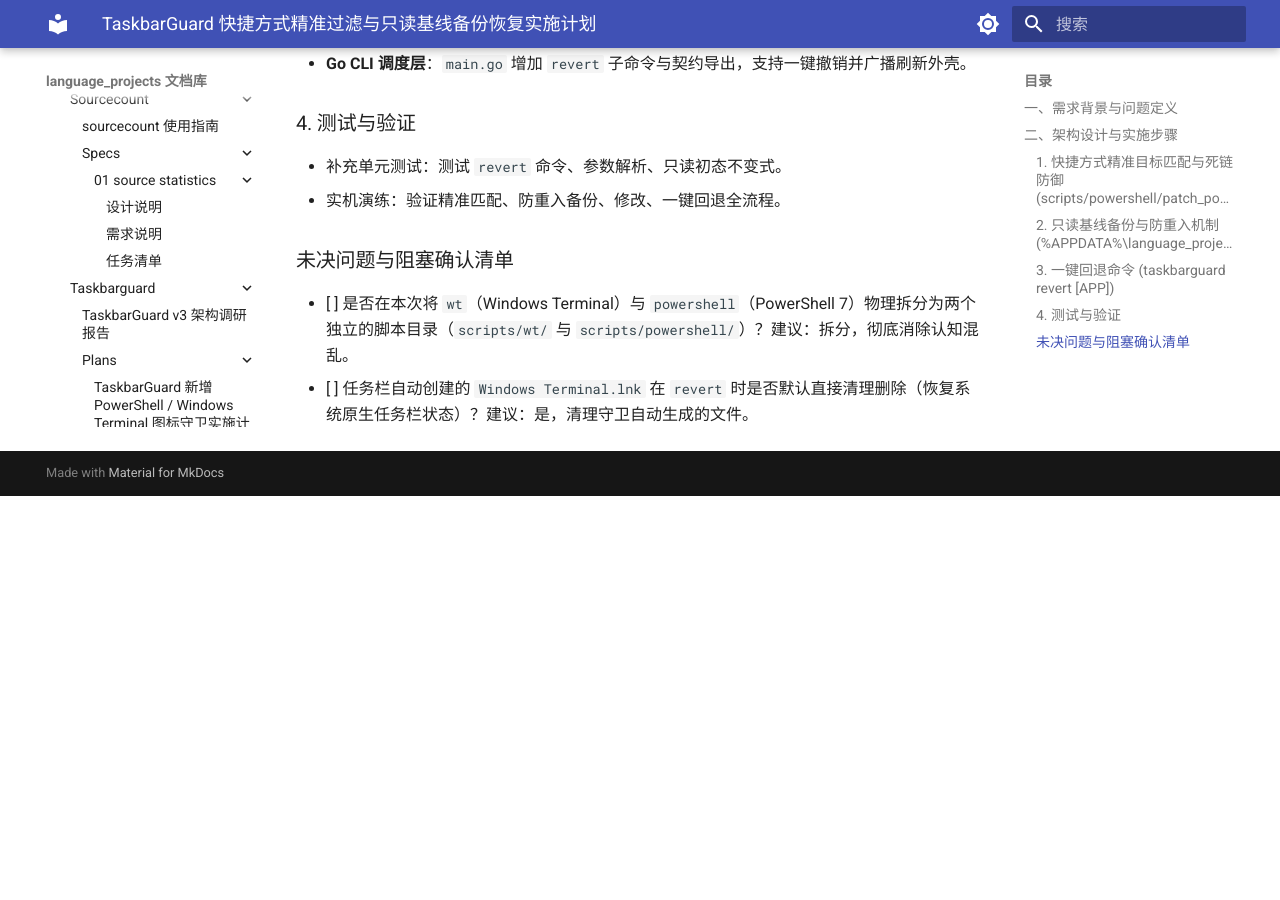
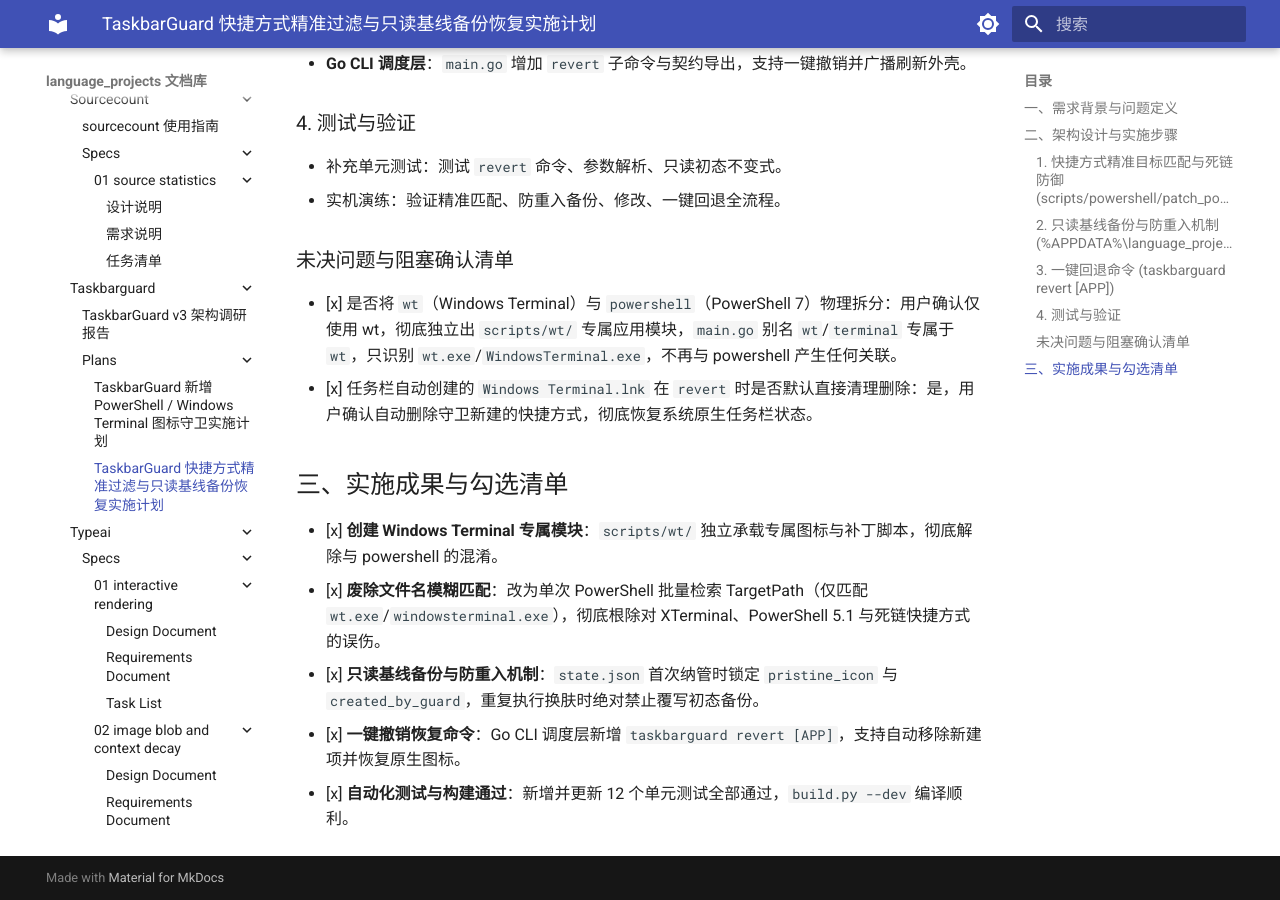
Before and after one commit to shihao-hub/td-language_projects, an MkDocs documentation site: the page built from docs/projects/go_projects/taskbarguard/plans/02-shortcut-precision-and-pristine-backup.md, in a window 1280 px wide and 900 px high, scrolled down 1344 px. Built offline with MkDocs 1.6.1 and Material for MkDocs 9.7.7, drawn with Linux system fonts in a browser that asks for light colours; a script that is not in the unit is left out; before the commit the page ends 1840 px from its top, so only the background shows below that.

Commit message:
docs(plans): 勾选快捷方式精准过滤与只读基线备份恢复实施成果
- 勾选 Windows Terminal 独立专属模块创建
- 勾选 TargetPath 精准目标过滤与误伤根除
- 勾选只读初态锁定与 revert 回退命令落地
- 勾选 12 项单元测试全绿与构建通过

```diff
--- a/docs/projects/go_projects/taskbarguard/plans/02-shortcut-precision-and-pristine-backup.md
+++ b/docs/projects/go_projects/taskbarguard/plans/02-shortcut-precision-and-pristine-backup.md
@@ -35,5 +35,12 @@
 - 实机演练：验证精准匹配、防重入备份、修改、一键回退全流程。
 
 ### 未决问题与阻塞确认清单
-- [ ] 是否在本次将 `wt`（Windows Terminal）与 `powershell`（PowerShell 7）物理拆分为两个独立的脚本目录（`scripts/wt/` 与 `scripts/powershell/`）？建议：拆分，彻底消除认知混乱。
-- [ ] 任务栏自动创建的 `Windows Terminal.lnk` 在 `revert` 时是否默认直接清理删除（恢复系统原生任务栏状态）？建议：是，清理守卫自动生成的文件。
+- [x] 是否将 `wt`（Windows Terminal）与 `powershell`（PowerShell 7）物理拆分：用户确认仅使用 wt，彻底独立出 `scripts/wt/` 专属应用模块，`main.go` 别名 `wt`/`terminal` 专属于 `wt`，只识别 `wt.exe`/`WindowsTerminal.exe`，不再与 powershell 产生任何关联。
+- [x] 任务栏自动创建的 `Windows Terminal.lnk` 在 `revert` 时是否默认直接清理删除：是，用户确认自动删除守卫新建的快捷方式，彻底恢复系统原生任务栏状态。
+
+## 三、实施成果与勾选清单
+- [x] **创建 Windows Terminal 专属模块**：`scripts/wt/` 独立承载专属图标与补丁脚本，彻底解除与 powershell 的混淆。
+- [x] **废除文件名模糊匹配**：改为单次 PowerShell 批量检索 TargetPath（仅匹配 `wt.exe`/`windowsterminal.exe`），彻底根除对 XTerminal、PowerShell 5.1 与死链快捷方式的误伤。
+- [x] **只读基线备份与防重入机制**：`state.json` 首次纳管时锁定 `pristine_icon` 与 `created_by_guard`，重复执行换肤时绝对禁止覆写初态备份。
+- [x] **一键撤销恢复命令**：Go CLI 调度层新增 `taskbarguard revert [APP]`，支持自动移除新建项并恢复原生图标。
+- [x] **自动化测试与构建通过**：新增并更新 12 个单元测试全部通过，`build.py --dev` 编译顺利。
```
